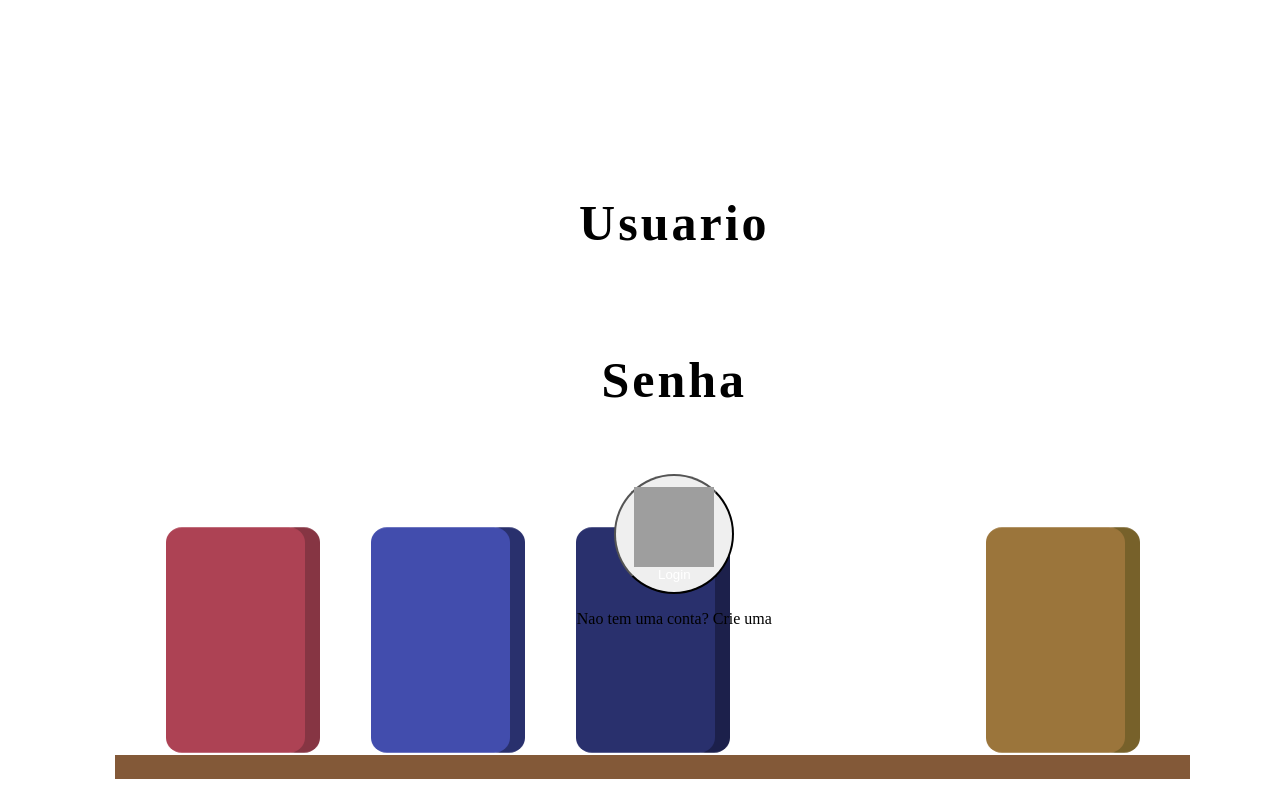
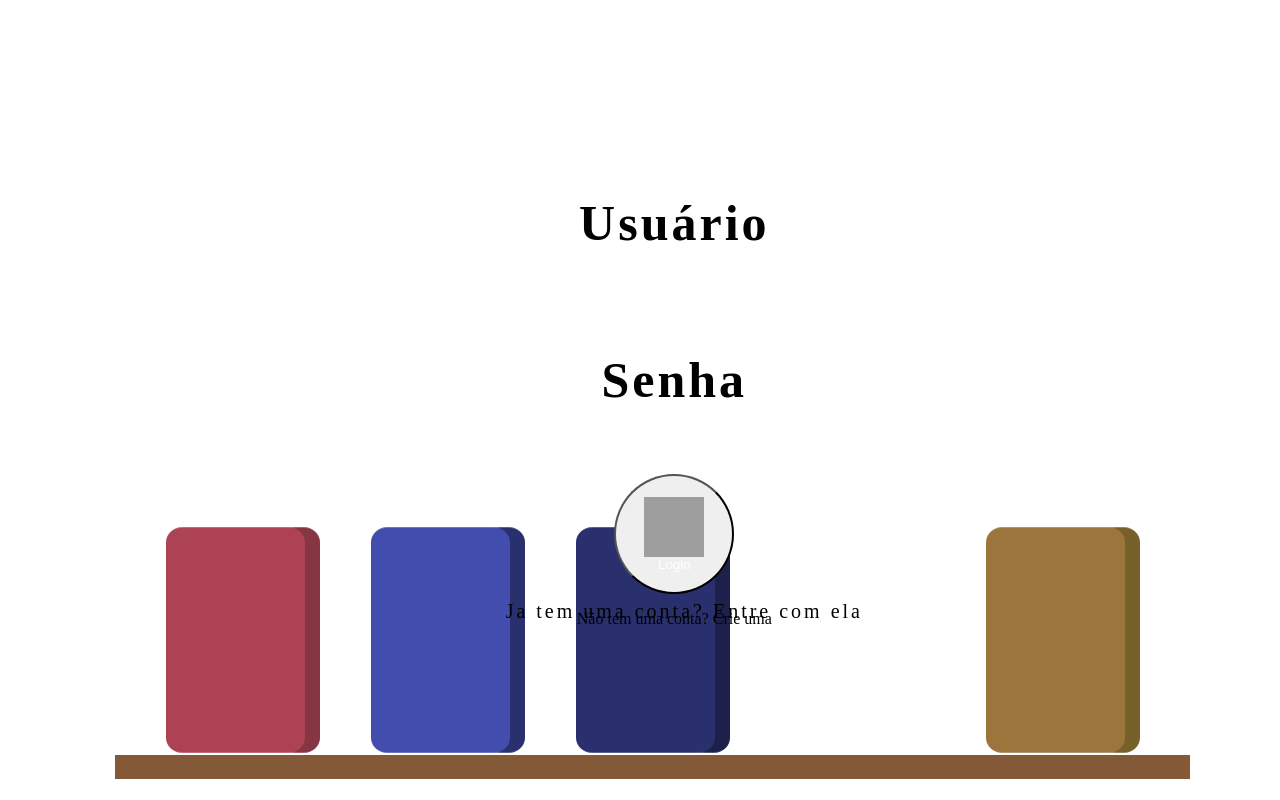
Before and after one commit to BeatrizHCor/KeyBattle-Royale, a PHP site: page /home.html in a window 1280 px wide. Run offline with PHP 8.4, Linux system fonts and the light colour scheme; grey boxes are pictures that could not be loaded.

Commit message:
pequenos ajustes

```diff
--- a/pages/game/game.html
+++ b/pages/game/game.html
@@ -5,10 +5,8 @@
     <link type="image/x-icon" rel="icon" href="../../images/favicon.svg" />
   </head>
   <body>
-    <div class="border">
-      <div class="screen"></div>
-      <div class="menu"></div>
-    </div>
+    <div class="screen"></div>
+    <div class="menu"></div>
     <script src="game.js"></script>
   </body>
 </html>
--- a/pages/home/home.css
+++ b/pages/home/home.css
@@ -145,6 +145,9 @@ form {
 #registro {
   max-height: 100%;
 }
+#registro .btn {
+  transform: rotateY(180deg);
+}
 .labels {
   display: grid;
   place-content: space-evenly center;
@@ -154,17 +157,9 @@ form {
   max-height: 70%;
   transform: scale(0);
 }
-#Voltar {
-  transform: scale(0);
-}
-.page.turn #Voltar {
-  animation: scale 2.8s forwards;
-}
+
 .page.turn .labels {
   animation: scale 2.8s forwards;
-}
-#Voltar {
-  animation: scaleLabel 5s forwards;
 }
 
 input {
@@ -188,6 +183,9 @@ input {
 .labels .label-input {
   animation: scaleLabel 5s forwards;
 }
+.label-input {
+  animation: scaleLabel 5s forwards;
+}
 #login .label-input {
   font-size: 25px;
   color: var(--gray);
@@ -200,7 +198,7 @@ input {
   width: 120px;
   height: 120px;
   border-radius: 50%;
-  padding: 1em;
+  padding: 1.2em;
   background-image: conic-gradient(var(--pink), var(--darkpink), var(--pink));
   color: #fff;
   display: grid;
--- a/pages/home/home.html
+++ b/pages/home/home.html
@@ -10,7 +10,7 @@
         <div class="cover">
           <form id="login" class="" onsubmit="return false">
             <div class="label-input">
-              <h1 id="User">Usuario</h1>
+              <h1 id="User">Usuário</h1>
               <input id="username-login" type="text" />
             </div>
             <div class="label-input">
@@ -21,12 +21,12 @@
               <button class="btn">
                 <img
                   src="../../images/cute-skull.png"
-                  style="width: 80px; height: 80px"
+                  style="width: 60px; height: 60px"
                   onclick="location.href = '/KeyBattle-Royale/pages/menu/menu.html'"
                 />Login
               </button>
             </div>
-            <p id="registrar">Nao tem uma conta? Crie uma</p>
+            <p id="registrar">Não tem uma conta? Crie uma</p>
           </form>
         </div>
         <div class="page"></div>
@@ -34,7 +34,7 @@
         <div class="page">
           <div class="labels">
             <div class="label-input">
-              <h2 id="User">Usuario</h2>
+              <h2 id="User">Usuário</h2>
             </div>
             <div class="label-input">
               <h2 id="User">Email</h2>
@@ -43,10 +43,10 @@
               <h2 id="User">Senha</h2>
             </div>
             <div class="label-input">
-              <h2 id="User">Confirme a Senha</h2>
+              <h2 id="User">Confirme sua Senha</h2>
             </div>
           </div>
-          <p id="Voltar">Ja tem uma conta? Entre com ela</p>
+          <p id="Voltar" class="label-input">Ja tem uma conta? Entre com ela</p>
         </div>
         <div class="page"></div>
         <div id="backcover">
--- a/pages/menu/menu.js
+++ b/pages/menu/menu.js
@@ -1,6 +1,6 @@
 let typed = "";
 let state = 0;
-let options1 = ["Novo Jogo", "Ligas", "Melhores Jogadores", "Finalizar Sessao"];
+let options1 = ["Novo Jogo", "Ligas", "Melhores Jogadores", "Sair"];
 let options2 = [
   "Voltar",
   "Casual",
@@ -81,7 +81,7 @@ const digitar = (e) => {
       addColor(char, "light");
       char += 1;
       if (char == selected.length) {
-        if (selected == "Finalizar Sessao") {
+        if (selected == "Sair") {
           location.href = "/KeyBattle-Royale/pages/home/home.html";
         } else {
           openBooks(selected.replace(" ", "_"));
```
Also changed, not shown: pages/game/game.css (+5 -4 lines), pages/menu/menu.html (+6 -19 lines).
